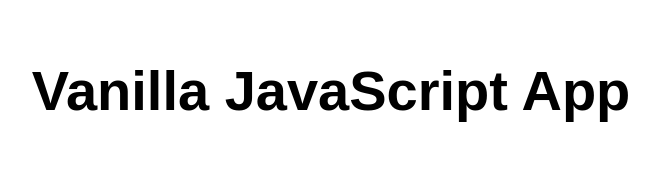
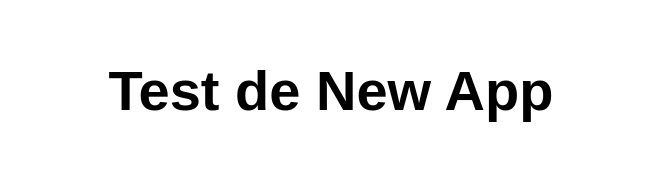
Before and after one commit to RamiroAlarcon/my-first-static-web-app, a plain HTML site: page src/index.html in a window 1280 px wide. Shown: the whole page, without its empty margins (309-968 px from the left). Drawn offline with Linux system fonts and the light colour scheme.

Commit message:
cambio de texto

```diff
--- a/src/index.html
+++ b/src/index.html
@@ -10,7 +10,7 @@
 
 <body>
   <main>
-    <h1>Vanilla JavaScript App</h1>
+    <h1>Test de New App</h1>
   </main>
 </body>
 
```
